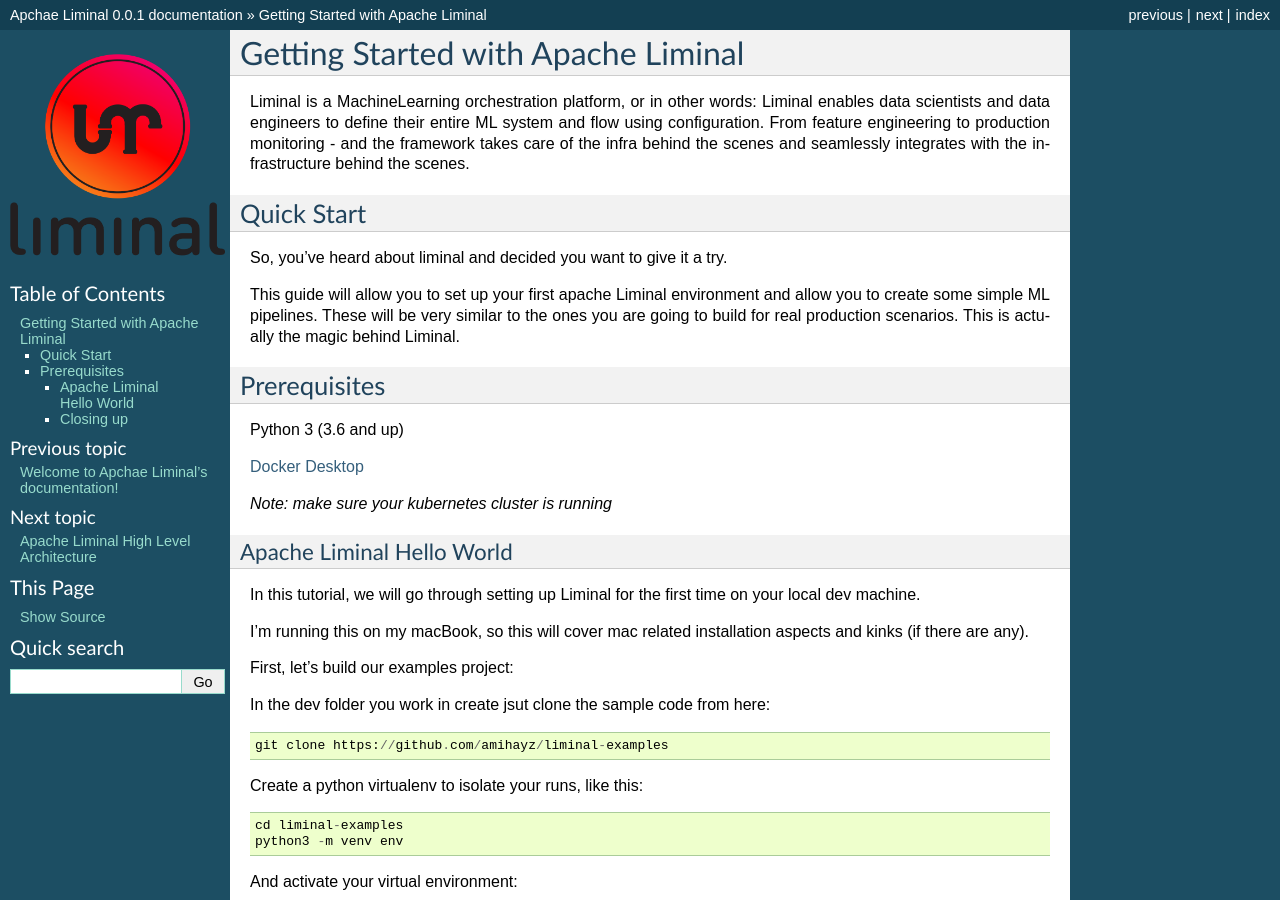
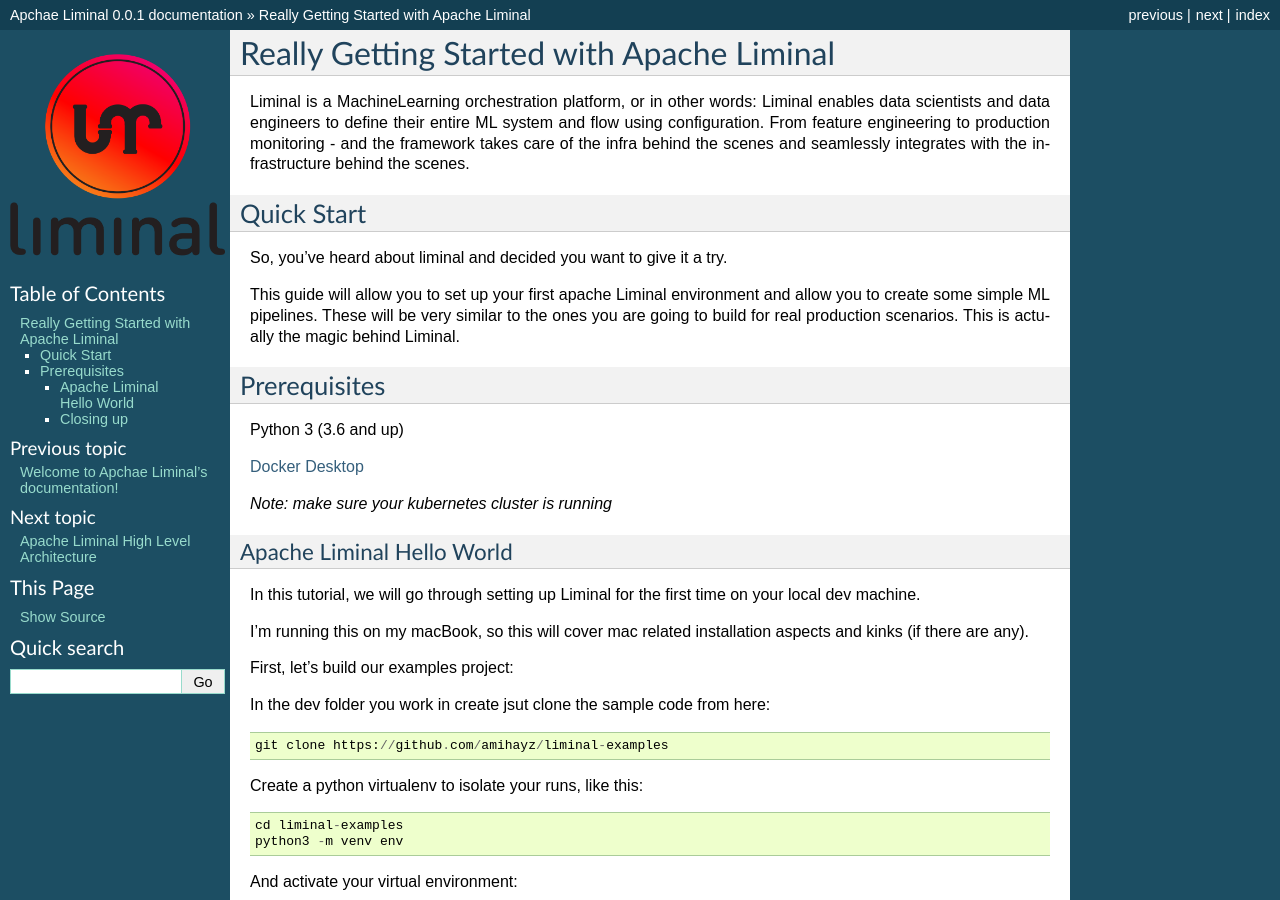
Before and after one commit to amihayz/liminal-examples, a Sphinx documentation site: the page built from docs/source/getting_started_with_liminal.md, in a window 1280 px wide and 900 px high. Built offline with Sphinx 7.4.7, drawn with Linux system fonts in a browser that asks for light colours; some of the changed text lies outside the part shown.

Commit message:
Update getting_started_with_liminal.md

```diff
--- a/docs/source/getting_started_with_liminal.md
+++ b/docs/source/getting_started_with_liminal.md
@@ -1,6 +1,6 @@
 
 
-# Getting Started with Apache Liminal
+# Really Getting Started with Apache Liminal
 
 Liminal is a MachineLearning orchestration platform, or in other words: Liminal enables data scientists and data engineers to define their entire ML system and flow using configuration. From feature engineering to production monitoring - and the framework takes care of the infra behind the scenes and seamlessly integrates with the infrastructure behind the scenes.
 
```
